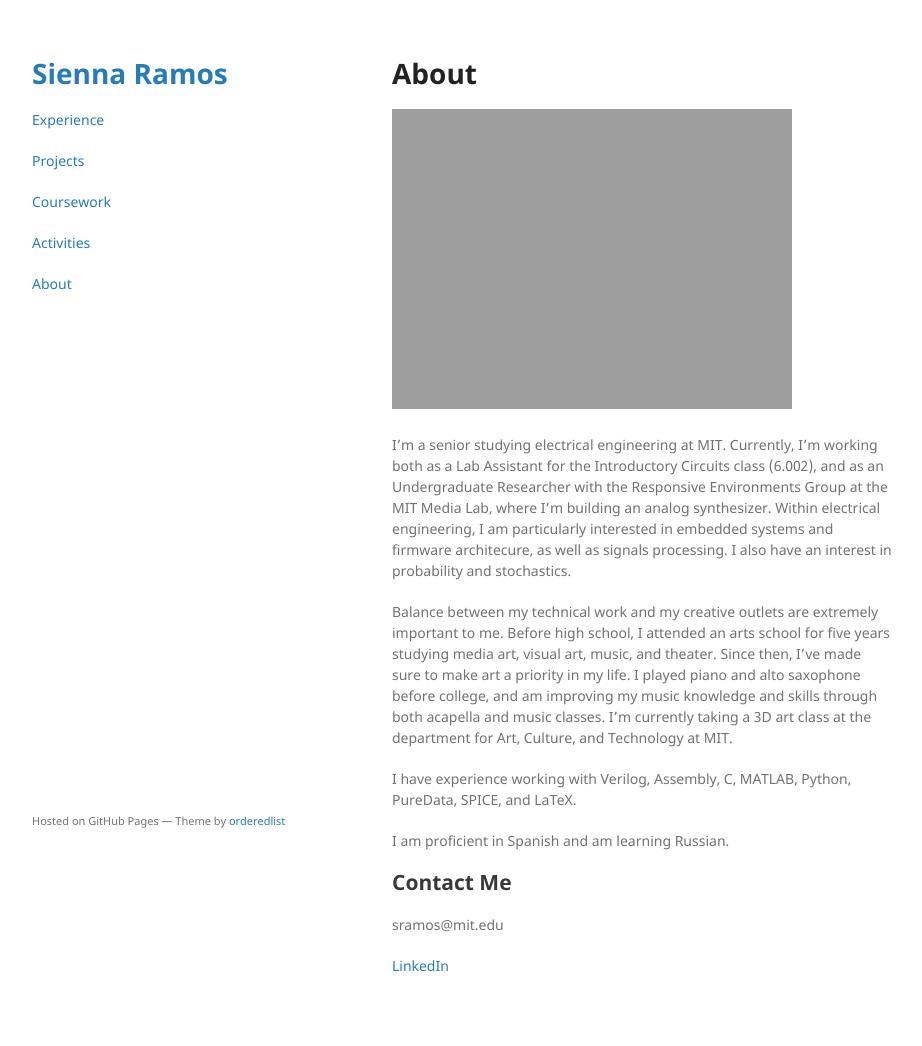
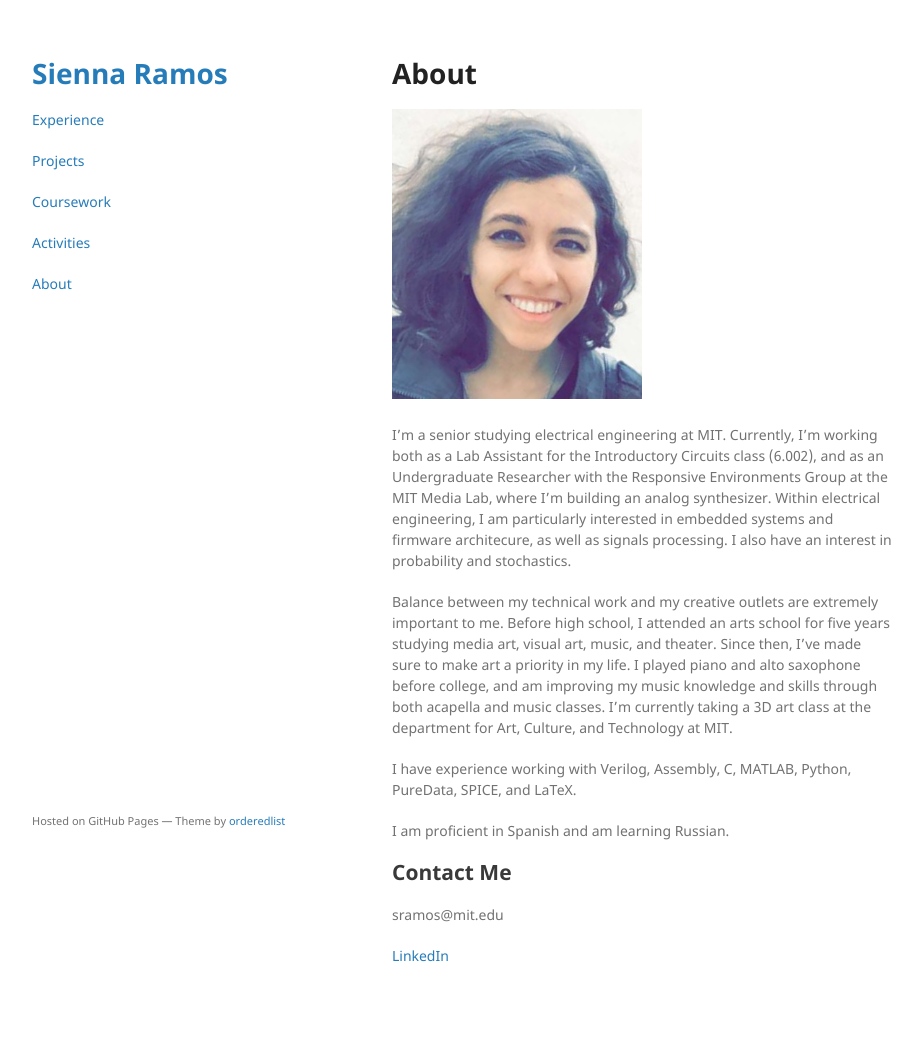
Before and after one commit to saramos/saramos.github.io, a Jekyll site: the page built from about.md, in a window 1280 px wide. Shown: the whole page, without its empty margins (178-1100 px from the left). Built offline with Jekyll 4.4.1, drawn with Linux system fonts in a browser that asks for light colours; our own code applies the rules of GitHub Pages for plain Markdown files.

Commit message:
resize image

```diff
--- a/about.md
+++ b/about.md
@@ -4,7 +4,7 @@ layout: default
 
 # About
 
-![](FullSizeRender.jpg=100x100)
+![](FullSizeRender.jpg){:height="50%" width="50%"}
 
 I'm a senior studying electrical engineering at MIT.
 Currently, I'm working both as a Lab Assistant for the Introductory Circuits class (6.002),
```
